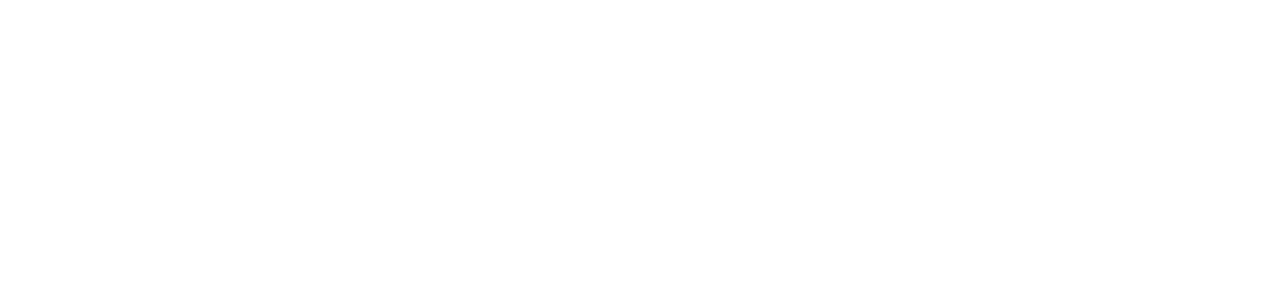
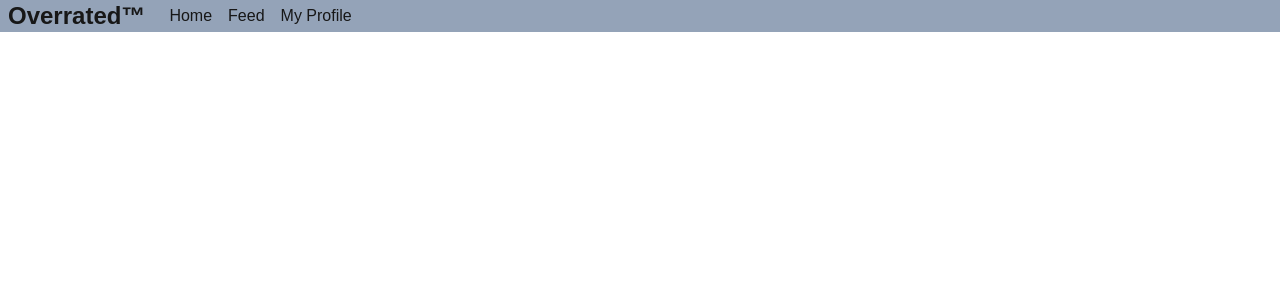
Before and after one commit to MistaBasco/techEd-week12-group-project, a Next.js app: page / in a window 1280 px wide. Shown: the top 300 px of the page. Built offline with nearby package versions, Linux system fonts and the light colour scheme.

Commit message:
added basic header with navbar and title

```diff
--- a/src/app/layout.tsx
+++ b/src/app/layout.tsx
@@ -1,5 +1,6 @@
 import type { Metadata } from "next";
 import "./globals.css";
+import Header from "@/components/Header";
 
 export const metadata: Metadata = {
   title: "Overrated Final Project",
@@ -12,7 +13,10 @@
 }>) {
   return (
     <html lang="en">
-      <body>{children}</body>
+      <body>
+        <Header />
+        {children}
+      </body>
     </html>
   );
 }
--- a/src/components/Header.tsx
+++ b/src/components/Header.tsx
@@ -0,0 +1,11 @@
+import NavBar from "./NavBar";
+
+export default function Header() {
+  return (
+    <header className="sticky top-0 flex h-8 bg-slate-400 items-center">
+      <h1 className="font-bold m-2 text-2xl">Overrated&trade;</h1>
+      <NavBar />
+      {/* searchbar, sign-in button */}
+    </header>
+  );
+}
--- a/src/components/NavBar.tsx
+++ b/src/components/NavBar.tsx
@@ -0,0 +1,11 @@
+import Link from "next/link";
+
+export default function NavBar() {
+  return (
+    <nav className="flex h-full items-center justify-center gap-4 pl-4">
+      <Link href="/">Home</Link>
+      <Link href="/feed">Feed</Link>
+      <Link href="/profile">My Profile</Link>
+    </nav>
+  );
+}
```
